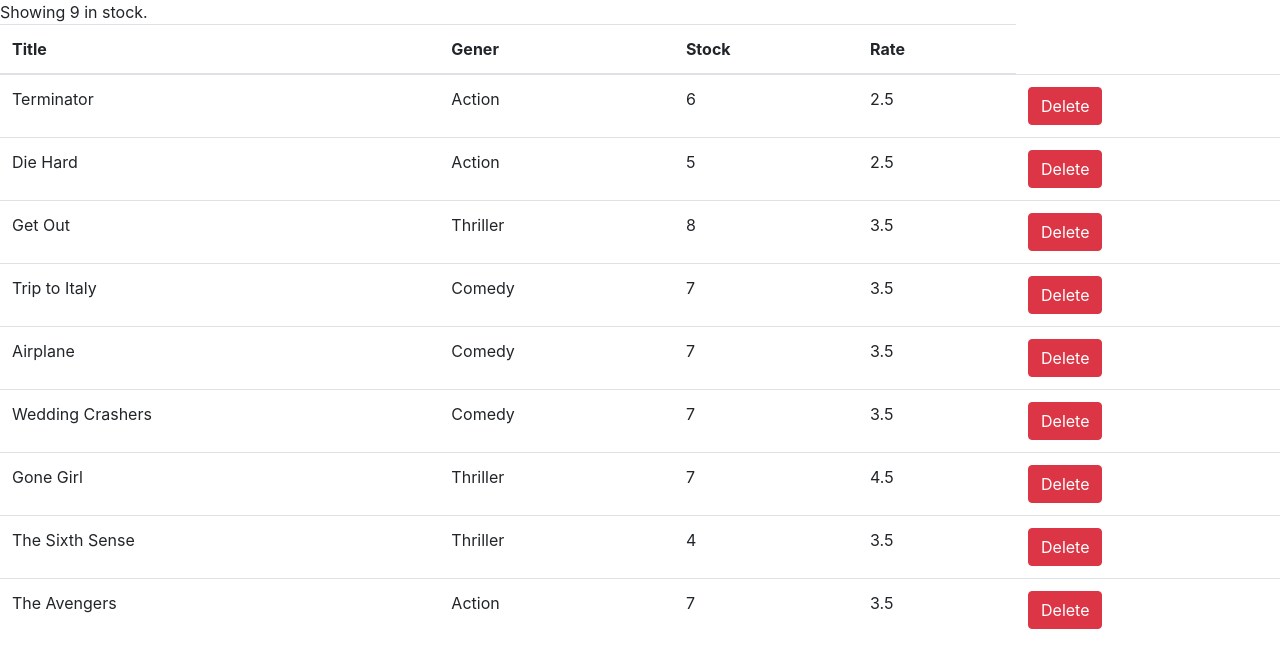
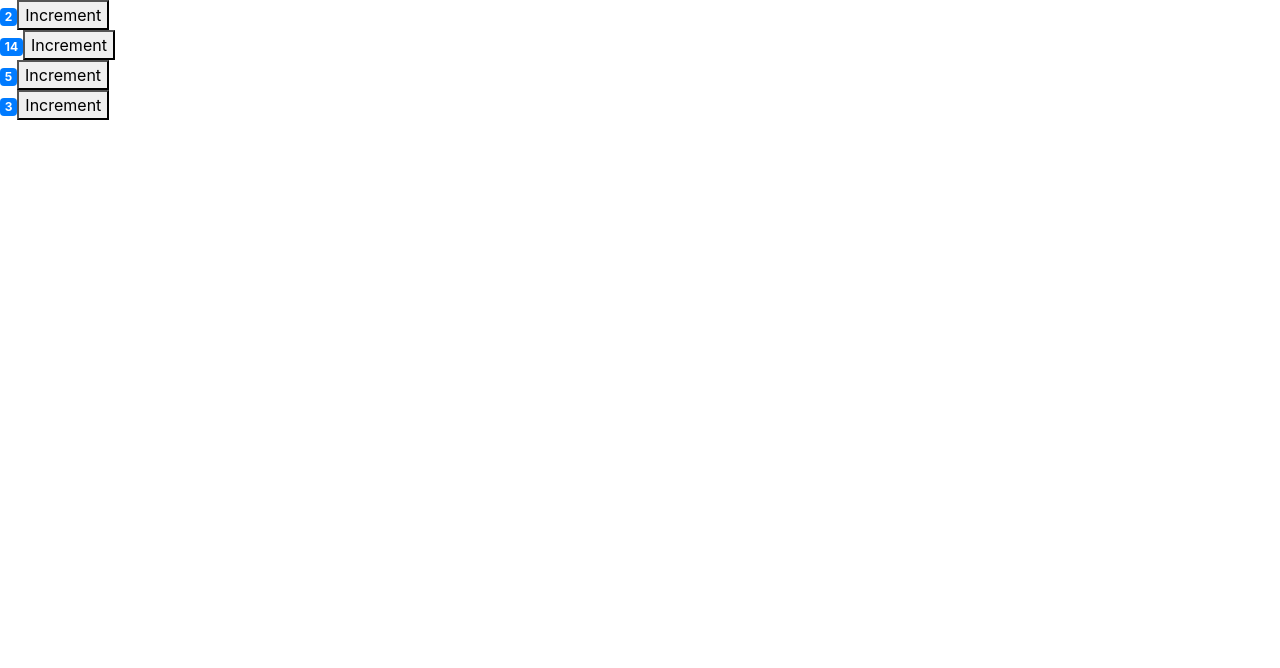
Before and after one commit to rahman-jn/react-course-mosh, a React (Create React App) app: page / in a window 1280 px wide. Shown: the top 668 px of the page. Built offline with nearby package versions, Linux system fonts and the light colour scheme.

Commit message:
Props was implemented.

```diff
--- a/src/components/counter.jsx
+++ b/src/components/counter.jsx
@@ -2,7 +2,7 @@
 
 class Counter extends React.Component {
     state = {
-        count : 1,
+        value : this.props.value,
         tags : ['tag1', 'tag2', 'tag3']
         };
 
@@ -14,7 +14,7 @@
 
     handleIncrement = (e) => {
         //console.log(e.id);
-        this.setState({ count : this.state.count +1 } );
+        this.setState({ value : this.state.value +1 } );
     }
 
     render() {
@@ -23,23 +23,23 @@
         <div>
             <span className={this.badgeClasses()}>{ this.formatCount() }</span>
             <button onClick = { () => { this.handleIncrement({id : 1 } ) } } >Increment</button>
-        <div>
+        {/* <div>
             {this.state.tags.length === 0 && "There are no tags found!"}
-            { this.renderTags() }</div>
+            { this.renderTags() }</div> */}
         </div>
         );
     }
 
     badgeClasses() {
         let classes = "badge badge-";
-        classes += this.state.count === 0 ? "warning" : "primary";
+        classes += this.state.value === 0 ? "warning" : "primary";
         //console.log(classes);
         return classes;
     }
 
     formatCount() {
-        const {count} = this.state;
-        return count === 0 ? 'Zero' : count;
+        const {value} = this.state;
+        return value === 0 ? 'Zero' : value;
     }
 
 }
--- /dev/null
+++ b/src/components/counters.jsx
@@ -0,0 +1,21 @@
+import React, { Component } from 'react'
+import Counter from './counter';
+
+class Counters extends React.Component {
+    state = {
+        counters: [
+        {id : 1, value :2},
+        {id : 2, value :14},
+        {id : 3, value :5},
+        {id : 4, value :3}
+        ]
+    };
+
+    render() {
+        return <div>
+                   {this.state.counters.map(counter => <Counter key={counter.id} value={counter.value} />)}
+                </div>;
+    }
+}
+
+export default Counters;
--- a/src/index.js
+++ b/src/index.js
@@ -3,12 +3,12 @@
 import './index.css';
 import App from './App';
 import reportWebVitals from './reportWebVitals';
-//import Counter from './components/counter';
+import Counters from './components/counters';
 import Vidly from './components/vidly';
 import 'bootstrap/dist/css/bootstrap.css';
 import 'font-awesome/css/font-awesome.css';
 
-ReactDOM.render(<Vidly />,
+ReactDOM.render(<Counters />,
   document.getElementById('root')
 );
 
```
